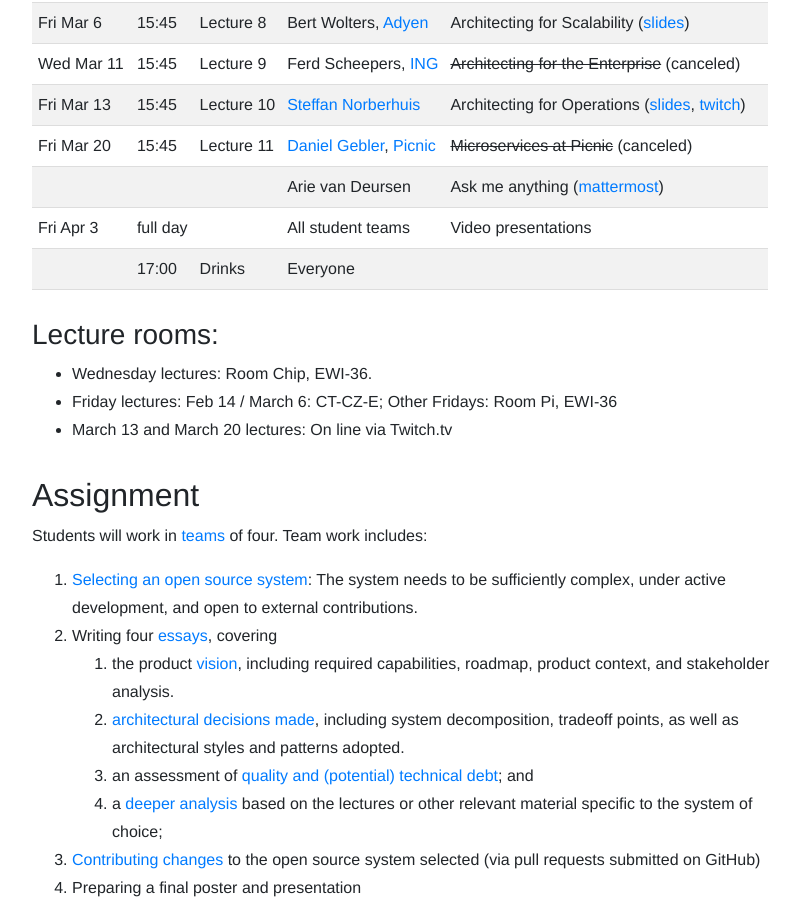
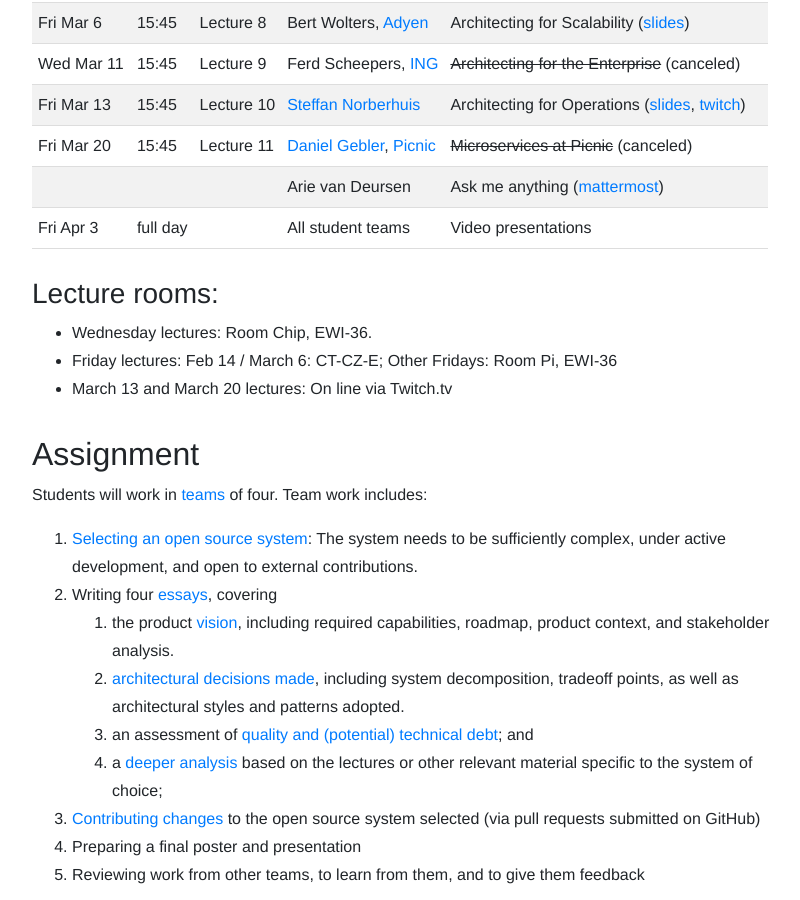
Before and after one commit to SERG-Delft/delftswa, a Jekyll site: the page built from 2020/index.md, in a window 1280 px wide and 900 px high, scrolled down 1275 px. Shown: the whole window, without its empty margins (224-1024 px from the left). Built offline with Jekyll 4.4.1, drawn with Linux system fonts in a browser that asks for light colours.

Commit message:
No drinks due to corona

```diff
--- a/2020/index.md
+++ b/2020/index.md
@@ -38,7 +38,6 @@ Fri Mar 13 | 15:45 | Lecture 10 | [Steffan Norberhuis][norberhuis]      | Archit
 Fri Mar 20 | 15:45 | Lecture 11 | [Daniel Gebler], [Picnic] | ~~Microservices at Picnic~~ (canceled)
            |       |            | Arie van Deursen          | Ask me anything ([mattermost])
 Fri Apr 3  | full day |  | All student teams | Video presentations
-           | 17:00 | Drinks | Everyone
 
 [mattermost]: https://mattermost.ewi.tudelft.nl/sa-2019-2020/channels/questions
 
```
